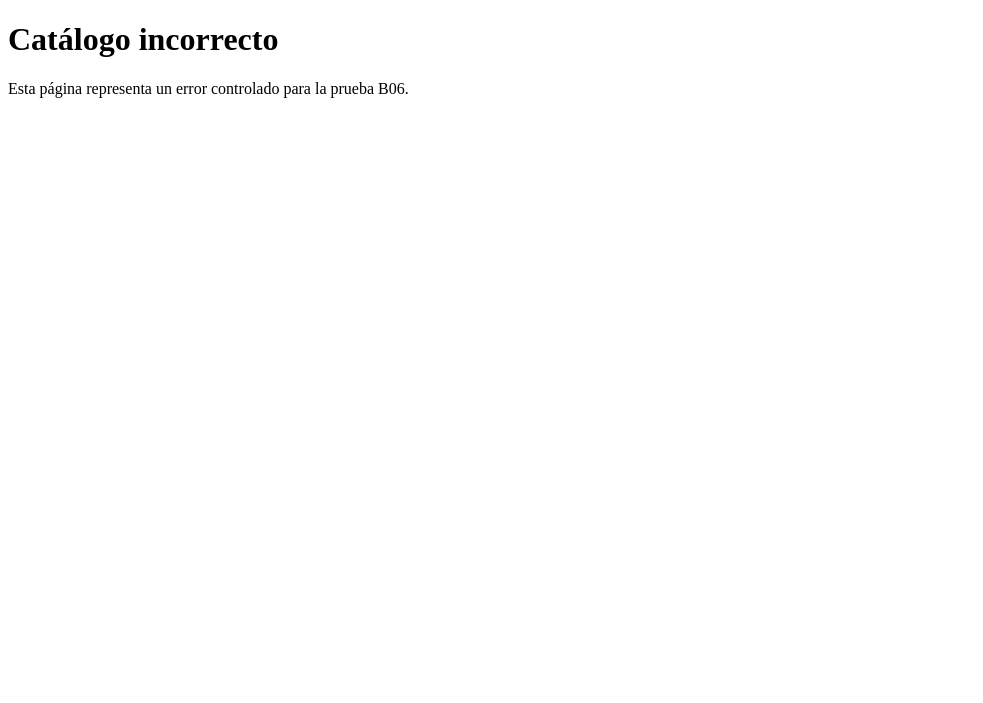
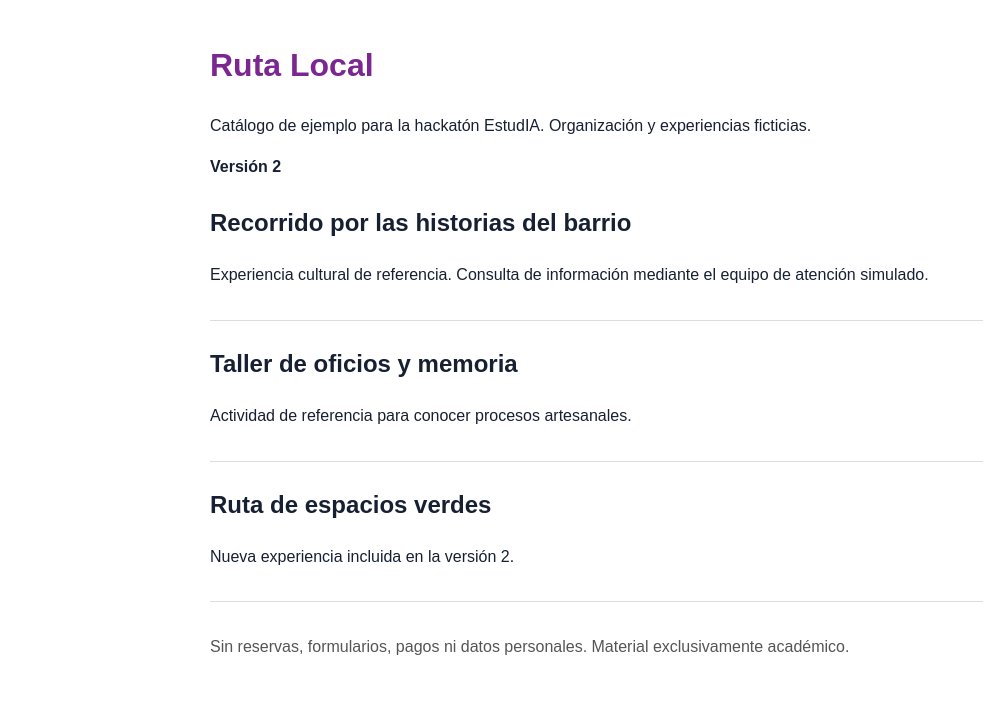
Before and after one commit to ElisaMariaPlazas/Infra-Nube-Proyecto-Estud-IA, a plain HTML site: page docs/index.html in a window 1280 px wide. Shown: the whole page, without its empty margins (0-983 px from the left). Drawn offline with Linux system fonts and the light colour scheme.

Commit message:
Revert "Merge pull request #13 from ElisaMariaPlazas/error-simulado"
This reverts commit 95adec0344e59e16dd650a1d2d9a78abb21b0a9a, reversing
changes made to aaaecd4af2b07dbce3d41523a63113c6e5ee20f6.

```diff
--- a/docs/index.html
+++ b/docs/index.html
@@ -1,11 +1 @@
-<!DOCTYPE html>
-<html lang="es">
-<head>
-    <meta charset="UTF-8">
-    <title>Error simulado</title>
-</head>
-<body>
-    <h1>Catálogo incorrecto</h1>
-    <p>Esta página representa un error controlado para la prueba B06.</p>
-</body>
-</html>
+<!doctype html><html lang="es"><head><meta charset="utf-8"><meta name="viewport" content="width=device-width, initial-scale=1"><title>Ruta Local - Catálogo ficticio</title><link rel="stylesheet" href="styles.css"></head><body><h1>Ruta Local</h1><p>Catálogo de ejemplo para la hackatón EstudIA. Organización y experiencias ficticias.</p><p><strong>Versión 2</strong></p><article><h2>Recorrido por las historias del barrio</h2><p>Experiencia cultural de referencia. Consulta de información mediante el equipo de atención simulado.</p></article><article><h2>Taller de oficios y memoria</h2><p>Actividad de referencia para conocer procesos artesanales.</p></article><article><h2>Ruta de espacios verdes</h2><p>Nueva experiencia incluida en la versión 2.</p></article><footer>Sin reservas, formularios, pagos ni datos personales. Material exclusivamente académico.</footer></body></html>
```
